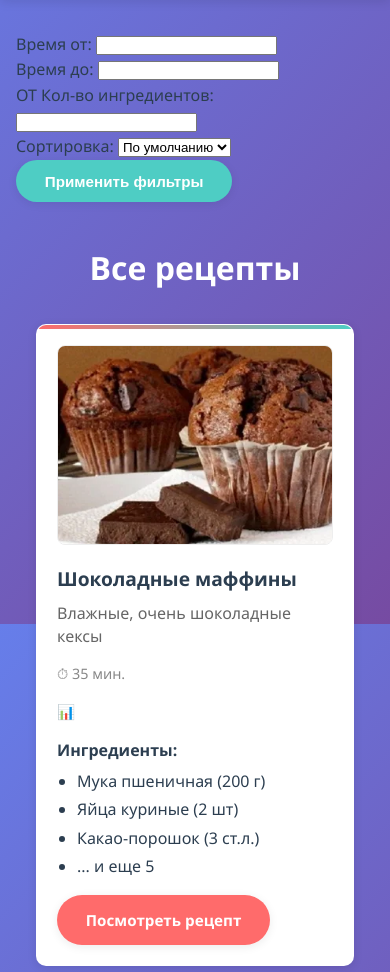
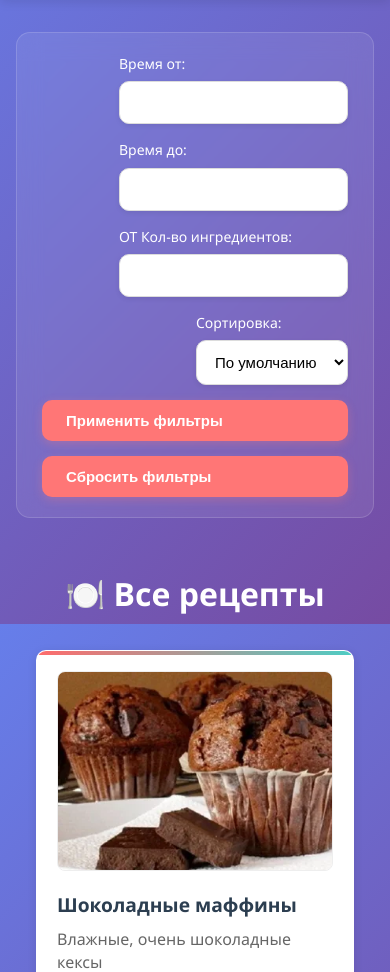
Before and after one commit to tong-jpp/TRPO_WEB, a Django app: page /recipes/ in a window 390 px wide. Shown: the part 220-1192 px from the top of the page. Run offline with Django 5.2, Linux system fonts and the light colour scheme; data comes from the database, SQL or seed files in the repository.

Commit message:
красивая версия "все рецепты"
добавлена кнопка сброса рецептов, добавлено внешнее оформление

```diff
--- /dev/null
+++ b/static/css/all_recipes.css
@@ -0,0 +1,181 @@
+.all-recipes-container {
+    max-width: 1200px;
+    margin: 0 auto;
+    padding: 20px;
+}
+.all-recipes-container h1 {
+    text-align: center;
+    margin-bottom: 30px;
+    color: #ffffff;
+}
+
+.recipes-grid {
+    display: grid;
+    grid-template-columns: repeat(auto-fill, minmax(300px, 1fr));
+    gap: 20px;
+    margin-top: 20px;
+}
+
+.recipe-card {
+    background: white;
+    border-radius: 10px;
+    padding: 20px;
+    box-shadow: 0 2px 10px rgba(0,0,0,0.1);
+    transition: transform 0.3s ease;
+}
+
+.recipe-card:hover {
+    transform: translateY(-5px);
+}
+
+.recipe-image {
+    width: 100%;
+    height: 200px;
+    object-fit: cover;
+    border-radius: 8px;
+    margin-bottom: 15px;
+}
+
+.recipe-image-placeholder {
+    width: 100%;
+    height: 200px;
+    background: #f0f0f0;
+    border-radius: 8px;
+    display: flex;
+    align-items: center;
+    justify-content: center;
+    color: #666;
+    margin-bottom: 15px;
+}
+
+.recipe-title {
+    margin-bottom: 10px;
+    font-size: 1.2em;
+}
+
+.recipe-description {
+    color: #666;
+    margin-bottom: 15px;
+    line-height: 1.4;
+}
+
+.recipe-meta {
+    display: flex;
+    gap: 15px;
+    margin-bottom: 15px;
+    font-size: 0.9em;
+    color: #888;
+}
+
+.recipe-ingredients {
+    margin-bottom: 15px;
+}
+
+.recipe-ingredients ul {
+    margin: 5px 0;
+    padding-left: 20px;
+}
+
+.recipe-ingredients li {
+    margin-bottom: 3px;
+}
+
+.no-recipes {
+    text-align: center;
+    padding: 40px;
+    color: #ffffff;
+}
+/* --- КОНТЕЙНЕР ФИЛЬТРОВ --- */
+
+.filters-container {
+    max-width: 1200px;
+    margin: 0 auto 30px auto !important;
+    padding: 20px 25px;
+    background: rgba(255, 255, 255, 0.08);
+    border-radius: 14px;
+    backdrop-filter: blur(12px);
+    border: 1px solid rgba(255,255,255,0.15);
+}
+
+/* --- ФОРМА --- */
+
+.filters-form {
+    display: flex;
+    flex-wrap: wrap;
+    gap: 22px;
+    align-items: flex-end;
+}
+
+/* --- ЭЛЕМЕНТ ФИЛЬТРА --- */
+
+.filter-item {
+    display: flex;
+    flex-direction: column;
+}
+
+.filter-item label {
+    font-size: 14px;
+    color: #fff;
+    margin-bottom: 6px;
+    font-weight: 500;
+}
+
+/* --- ПОЛЯ ВВОДА И СЕЛЕКТЫ --- */
+
+.filter-item input[type="number"],
+.filter-item select {
+    width: 200px;
+    padding: 12px 14px;
+    border-radius: 10px;
+    border: 1px solid #dcdcdc;
+    background: #ffffff;
+    font-size: 15px;
+    outline: none;
+    transition: all 0.25s ease;
+    box-shadow: 0 2px 5px rgba(0,0,0,0.08);
+}
+
+/* --- ЭФФЕКТЫ ФОКУСА --- */
+
+.filter-item input[type="number"]:focus,
+.filter-item select:focus {
+    border-color: #4da3ff;
+    box-shadow: 0 0 8px rgba(77, 163, 255, 0.6);
+}
+
+/* --- КНОПКА ПРИМЕНИТЬ --- */
+
+.filters-form .btn.btn-secondary {
+    padding: 12px 24px;
+    background: #ff7676;
+    color: white;
+    border: none;
+    border-radius: 10px;
+    font-size: 15px;
+    cursor: pointer;
+    transition: all 0.25s ease;
+    box-shadow: 0 3px 10px rgba(255, 118, 118, 0.3);
+}
+
+.filters-form .btn.btn-secondary:hover {
+    background: #ff5a5a;
+    transform: translateY(-3px);
+}
+
+/* --- АДАПТИВНОСТЬ --- */
+
+@media (max-width: 768px) {
+    .filters-form {
+        flex-direction: column;
+        gap: 15px;
+    }
+
+    .filter-item input,
+    .filter-item select {
+        width: 100% !important;
+    }
+
+    .filters-form .btn.btn-secondary {
+        width: 100%;
+    }
+}
--- a/templates/recipes/all_recipes.html
+++ b/templates/recipes/all_recipes.html
@@ -5,7 +5,7 @@
 {% block title %} Все рецепты {% endblock %}
 
 {% block extra_css %}
-<link rel="stylesheet" href="{% static 'css/all_resipes.css' %}">
+<link rel="stylesheet" href="{% static 'css/all_recipes.css' %}">
 {% endblock %}
 
 {% block content %}
@@ -36,11 +36,13 @@
         </div>
 
         <button type="submit" class="btn btn-secondary">Применить фильтры</button>
+        <button class="btn btn-secondary" type="submit"><a href="{% url 'all_recipes' %}" style="text-decoration: none; color: white;" >Сбросить фильтры</a></button>
+
     </form>
 </div>
 
 <div class="all-recipes-container">
-    <h1>Все рецепты</h1>
+    <h1>🍽️ Все рецепты</h1>
 
     {% if recipes %}
         <div class="recipes-grid">
```
